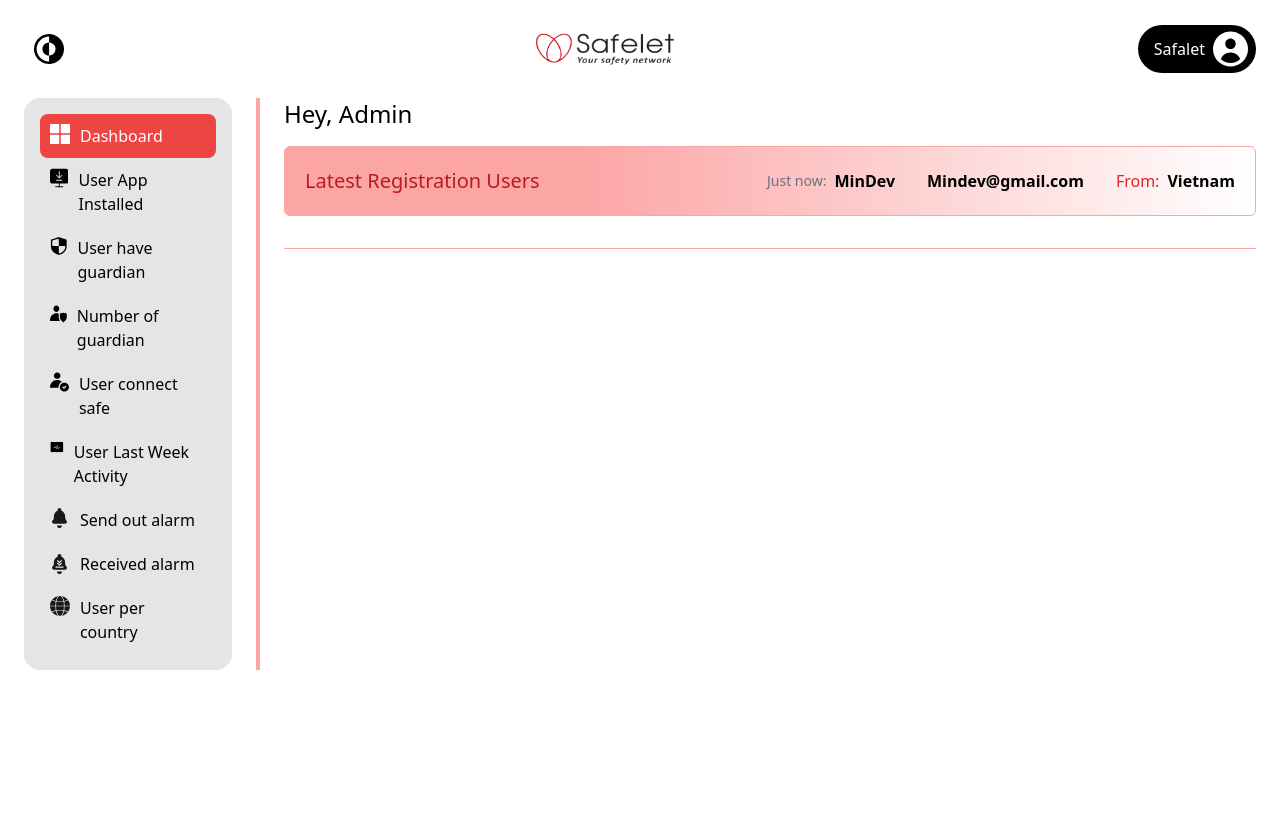
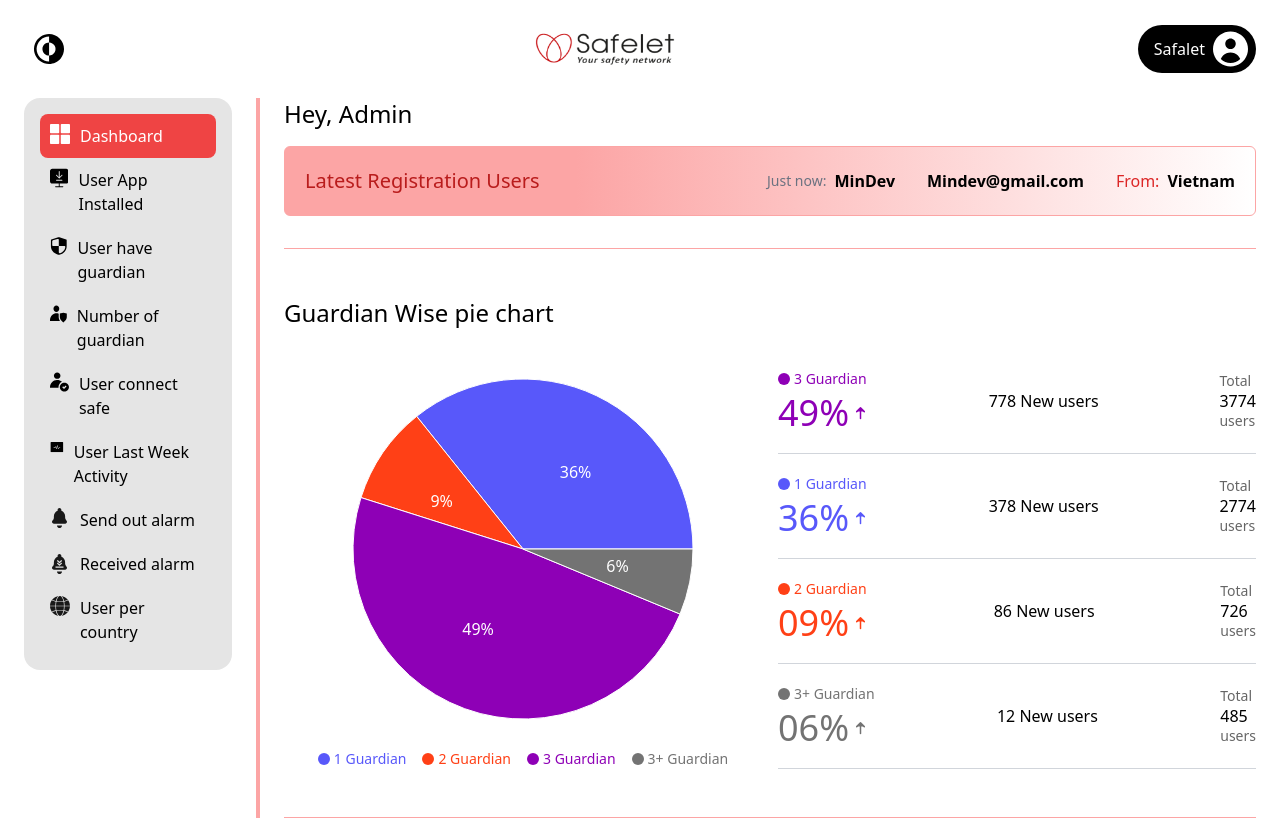
Before and after one commit to tranthaison1231/safelet-ui, a React (Vite) app: page / in a window 1280 px wide. Built offline with nearby package versions, Linux system fonts and the light colour scheme; sample sign-in values are in the browser's storage.

Commit message:
feat/32214084: add Guardian wise pie chart

```diff
--- /dev/null
+++ b/src/components/GuardianChart.tsx
@@ -0,0 +1,143 @@
+/* eslint-disable @typescript-eslint/restrict-plus-operands */
+/* eslint-disable @typescript-eslint/no-explicit-any */
+import { useEffect, useState } from 'react'
+import { Cell, Pie, PieChart, ResponsiveContainer } from 'recharts'
+import { ReactComponent as ArrowUpIcon } from '@/assets/svgs/arrowup.svg'
+
+interface IGuardianData {
+  newUser: number
+  title: string
+  users: number
+  percentage?: number
+}
+
+const GUARDIAN_DATA: IGuardianData[] = [
+  {
+    newUser: 378,
+    title: '1 Guardian',
+    users: 2774
+  },
+  {
+    newUser: 86,
+    title: '2 Guardian',
+    users: 726
+  },
+  {
+    newUser: 778,
+    title: '3 Guardian',
+    users: 3774
+  },
+  {
+    newUser: 12,
+    title: '3+ Guardian',
+    users: 485
+  }
+]
+
+function GuardianItem({ data, colors }: { data: IGuardianData; colors: Record<string, string> }) {
+  return (
+    <div className="flex items-center gap-1">
+      <span className="w-3 h-3 rounded-full" style={{ backgroundColor: colors[data.title] }} />
+      <span className="text-sm font-medium whitespace-nowrap" style={{ color: colors[data.title] }}>
+        {data.title}
+      </span>
+    </div>
+  )
+}
+export default function GuardianChart() {
+  const [caculateData, setCaculateData] = useState<IGuardianData[]>()
+  const caculatePercent = () => {
+    const totalUsers = GUARDIAN_DATA.reduce((sum, data) => sum + data.users, 0)
+    const dataWithPercentage = GUARDIAN_DATA.map(data => ({
+      ...data,
+      percentage: Number(((data.users / totalUsers) * 100).toFixed(0))
+    }))
+    return dataWithPercentage.sort((a, b) => b.percentage - a.percentage)
+  }
+  useEffect(() => {
+    setCaculateData(caculatePercent())
+  }, [])
+
+  const COLORS: Record<string, string> = {
+    '1 Guardian': '#5858FA',
+    '2 Guardian': '#FF4016',
+    '3 Guardian': '#8E00B6',
+    '3+ Guardian': '#737373'
+  }
+  const RADIAN = Math.PI / 180
+
+  const renderCustomizedLabel = ({ cx, cy, midAngle, innerRadius, outerRadius, percent }: any) => {
+    const radius = innerRadius + (outerRadius - innerRadius) * 0.5
+    const x = cx + radius * Math.cos(-midAngle * RADIAN)
+    const y = cy + radius * Math.sin(-midAngle * RADIAN)
+    return (
+      <text dominantBaseline="central" fill="white" textAnchor={x > cx ? 'start' : 'end'} x={x} y={y}>
+        {`${(percent * 100).toFixed(0)}%`}
+      </text>
+    )
+  }
+
+  return (
+    <div className="py-12 border-b border-red-300">
+      <h2 className="mb-5 text-2xl font-medium">Guardian Wise pie chart</h2>
+      <div className="flex gap-4">
+        <div className="flex flex-col w-1/2 ">
+          <div className="w-full h-[400px]">
+            <ResponsiveContainer>
+              <PieChart>
+                <Pie
+                  cx="50%"
+                  cy="50%"
+                  data={GUARDIAN_DATA}
+                  dataKey="users"
+                  fill="#8884d8"
+                  label={renderCustomizedLabel}
+                  labelLine={false}
+                  outerRadius={170}
+                >
+                  {GUARDIAN_DATA.map((item, index) => (
+                    <Cell fill={COLORS[item.title]} key={`cell-${index}`} />
+                  ))}
+                </Pie>
+              </PieChart>
+            </ResponsiveContainer>
+          </div>
+          <div className="flex items-center justify-center gap-4">
+            {GUARDIAN_DATA.map(item => (
+              <GuardianItem colors={COLORS} data={item} key={item.title} />
+            ))}
+          </div>
+        </div>
+        <div className="w-1/2 ">
+          {caculateData
+            ? caculateData.map(item => (
+                <div
+                  className="flex items-center justify-between w-full max-w-[700px] py-5 border-b border-gray-300"
+                  key={item.title}
+                >
+                  <div className="flex flex-col gap-1">
+                    <GuardianItem colors={COLORS} data={item} />
+                    <div
+                      className="flex items-center gap-1"
+                      style={{
+                        color: COLORS[item.title]
+                      }}
+                    >
+                      <span className="text-4xl">{item.percentage?.toString().padStart(2, '0')}%</span>
+                      <ArrowUpIcon />
+                    </div>
+                  </div>
+                  <span className="font-medium">{item.newUser} New users</span>
+                  <div className="flex flex-col leading-5">
+                    <span className="text-sm opacity-60">Total</span>
+                    <span className="font-medium">{item.users}</span>
+                    <span className="text-sm opacity-60">users</span>
+                  </div>
+                </div>
+              ))
+            : null}
+        </div>
+      </div>
+    </div>
+  )
+}
--- a/src/pages/dashboard.tsx
+++ b/src/pages/dashboard.tsx
@@ -1,9 +1,11 @@
+import GuardianChart from '@/components/GuardianChart'
 import WelcomeAdmin from '@/components/WelcomeAdmin'
 
 function Dashboard() {
   return (
     <div>
       <WelcomeAdmin />
+      <GuardianChart />
     </div>
   )
 }
--- a/src/pages/maintenance.tsx
+++ b/src/pages/maintenance.tsx
@@ -25,17 +25,17 @@ function Maintenance() {
   }
 
   return (
-    <div className="flex flex-col justify-center items-center">
+    <div className="flex flex-col items-center justify-center">
       <img alt="Maintenance" className="pt-40" src={maintenance} />
-      <div className="w-full flex flex-col justify-center items-center bg-primary mt-2 text-white py-16">
+      <div className="flex flex-col items-center justify-center w-full py-16 mt-2 text-white bg-primary">
         <p className="text-4xl font-bold">Hang on! We are under maintenance</p>
-        <p className="text-base font-normal mt-4">
+        <p className="mt-4 text-base font-normal">
           It will not take a long time till we get the error fiked. We wii live again in
         </p>
-        <p className="text-3xl font-bold leading-tight mt-4">00 : 04 : 13 : 39</p>
-        <form className="flex mt-6 gap-2" onSubmit={handleSubmit(onSubmit)}>
+        <p className="mt-4 text-3xl font-bold leading-tight">00 : 04 : 13 : 39</p>
+        <form className="flex gap-2 mt-6" onSubmit={handleSubmit(onSubmit)}>
           <Input
-            className="bg-transparent border border-white placeholder-white text-white"
+            className="text-white placeholder-white bg-transparent border border-white"
             inputSize="small"
             placeholder="Enter your mail"
             type="email"
```
Also changed, not shown: src/assets/svgs/arrowup.svg (added), 1 other file (tests, documents, lock files or other folders).
